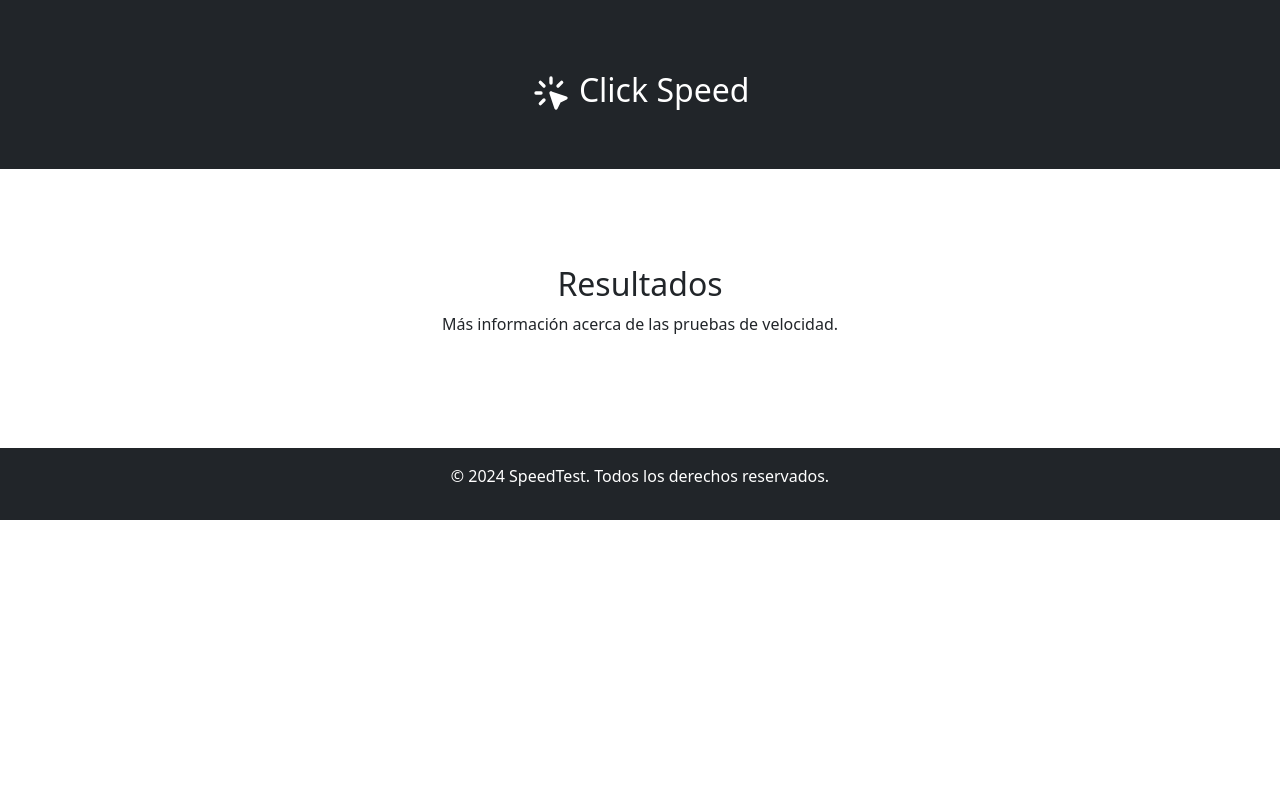
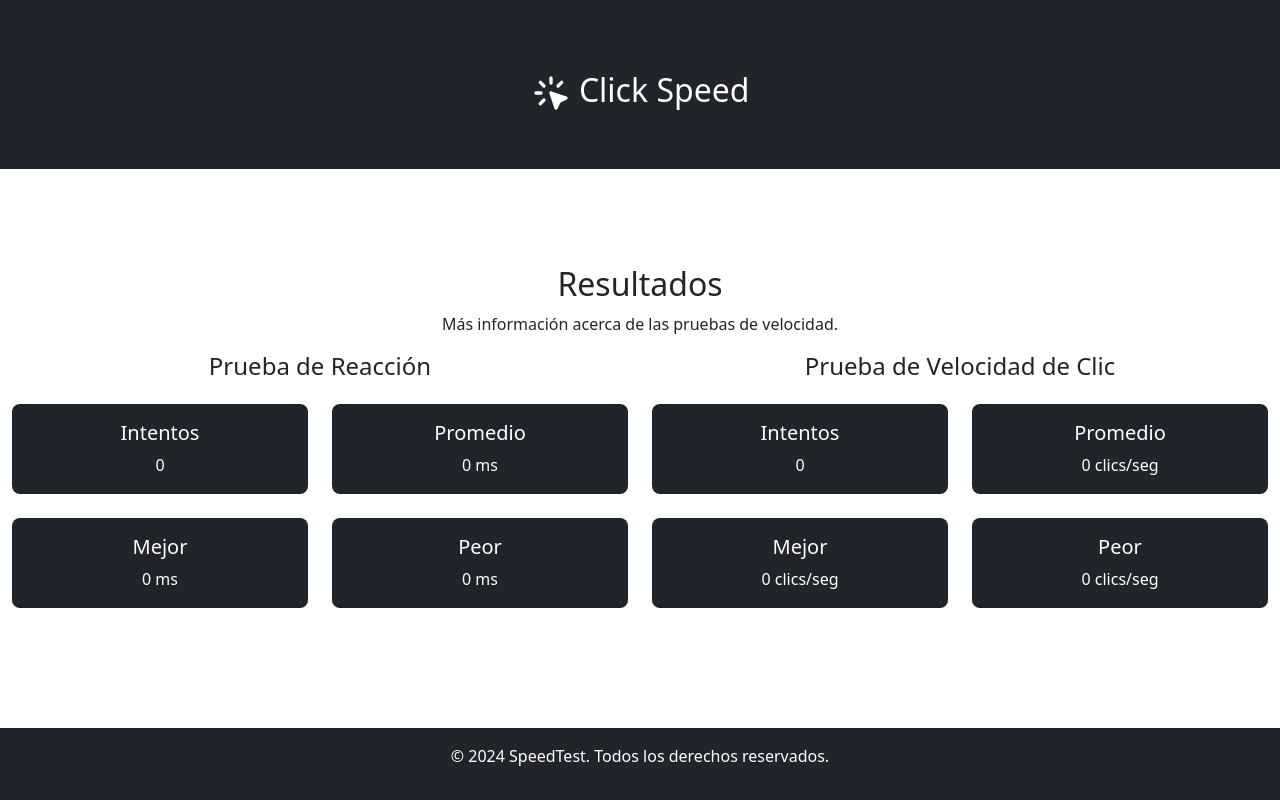
Before and after one commit to j-zunino/bootstrap-utn, a plain HTML site: page index.html in a window 1280 px wide. Shown: the part 1116-1916 px from the top of the page. Before the commit the page ends 1636 px from the top, so only its background shows below. Drawn offline with nearby package versions, Linux system fonts and the light colour scheme.

Commit message:
feat: add result section

```diff
--- a/index.html
+++ b/index.html
@@ -376,8 +376,89 @@
                 <h2 class="text-center">Resultados</h2>
                 <p class="text-center">
                     Más información acerca de las pruebas de velocidad.
-                    <!-- intentos, average, mejor, peor. -->
                 </p>
+
+                <div class="row justify-content-center">
+                    <!-- Reaction Test -->
+                    <div class="col-lg-6 col-md-6 mb-4">
+                        <h4 class="text-center mb-4">Prueba de Reacción</h4>
+                        <div class="row row-cols-1 row-cols-md-2 g-4">
+                            <div class="col">
+                                <div class="card h-100 bg-dark text-white">
+                                    <div class="card-body">
+                                        <h5 class="card-title">Intentos</h5>
+                                        <p class="card-text">0</p>
+                                    </div>
+                                </div>
+                            </div>
+                            <div class="col">
+                                <div class="card h-100 bg-dark text-white">
+                                    <div class="card-body">
+                                        <h5 class="card-title">Promedio</h5>
+                                        <p class="card-text">0 ms</p>
+                                    </div>
+                                </div>
+                            </div>
+                            <div class="col">
+                                <div class="card h-100 bg-dark text-white">
+                                    <div class="card-body">
+                                        <h5 class="card-title">Mejor</h5>
+                                        <p class="card-text">0 ms</p>
+                                    </div>
+                                </div>
+                            </div>
+                            <div class="col">
+                                <div class="card h-100 bg-dark text-white">
+                                    <div class="card-body">
+                                        <h5 class="card-title">Peor</h5>
+                                        <p class="card-text">0 ms</p>
+                                    </div>
+                                </div>
+                            </div>
+                        </div>
+                    </div>
+
+                    <!-- Click Speed Test -->
+                    <div class="col-lg-6 col-md-6 mb-4">
+                        <h4 class="text-center mb-4">
+                            Prueba de Velocidad de Clic
+                        </h4>
+                        <div class="row row-cols-1 row-cols-md-2 g-4">
+                            <div class="col">
+                                <div class="card h-100 bg-dark text-white">
+                                    <div class="card-body">
+                                        <h5 class="card-title">Intentos</h5>
+                                        <p class="card-text">0</p>
+                                    </div>
+                                </div>
+                            </div>
+                            <div class="col">
+                                <div class="card h-100 bg-dark text-white">
+                                    <div class="card-body">
+                                        <h5 class="card-title">Promedio</h5>
+                                        <p class="card-text">0 clics/seg</p>
+                                    </div>
+                                </div>
+                            </div>
+                            <div class="col">
+                                <div class="card h-100 bg-dark text-white">
+                                    <div class="card-body">
+                                        <h5 class="card-title">Mejor</h5>
+                                        <p class="card-text">0 clics/seg</p>
+                                    </div>
+                                </div>
+                            </div>
+                            <div class="col">
+                                <div class="card h-100 bg-dark text-white">
+                                    <div class="card-body">
+                                        <h5 class="card-title">Peor</h5>
+                                        <p class="card-text">0 clics/seg</p>
+                                    </div>
+                                </div>
+                            </div>
+                        </div>
+                    </div>
+                </div>
             </section>
         </main>
 
```
